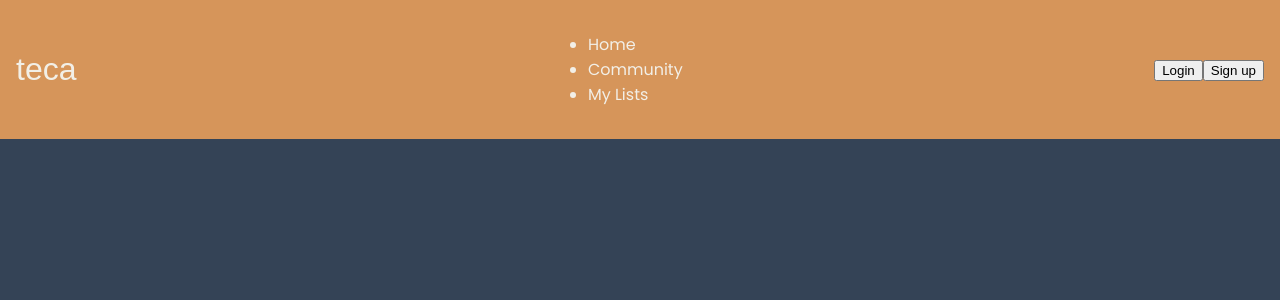
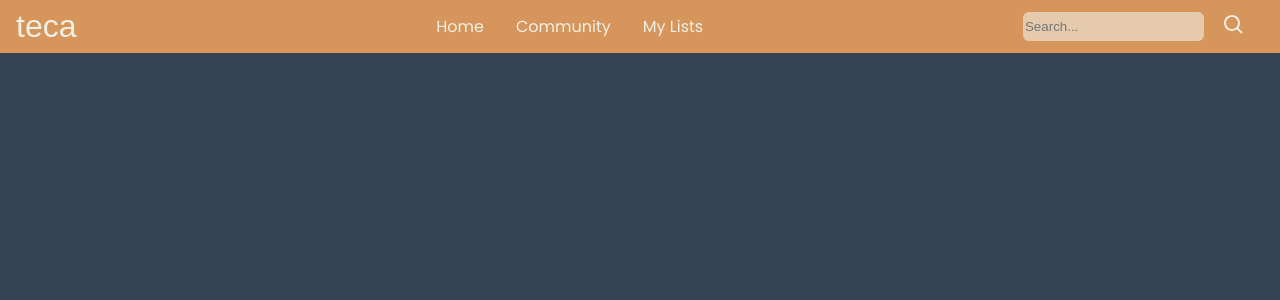
Before and after one commit to jurocaSITE/Capstone_Frontend, a React (Create React App) app in the folder frontend/: page / in a window 1280 px wide. Shown: the top 300 px of the page. Built offline with nearby package versions, Linux system fonts and the light colour scheme; a web font is replaced by a local one.

Commit message:
New search bar and navbar styling

```diff
--- a/frontend/package.json
+++ b/frontend/package.json
@@ -11,6 +11,7 @@
     "moment": "^2.29.1",
     "react": "^17.0.2",
     "react-dom": "^17.0.2",
+    "react-icons": "^4.2.0",
     "react-router-dom": "^6.0.0-beta.0",
     "react-scripts": "4.0.3",
     "web-vitals": "^1.1.2"
--- a/frontend/src/components/Navbar/Navbar.css
+++ b/frontend/src/components/Navbar/Navbar.css
@@ -6,7 +6,7 @@
 	align-items: center;
 
 	background: var(--main-clr);
-	padding: 1rem;
+	padding: 0.5em 1em;
 }
 .Navbar .content {
 	display: flex;
@@ -26,3 +26,42 @@
 	justify-content: space-evenly;
 	align-items: center;
 }
+.Navbar .content .pages {
+	display: flex;
+	flex-direction: row;
+	align-items: center;
+	list-style-type: none;
+
+	margin: 0;
+}
+.Navbar .content .pages li {
+	margin: 0 1em;
+}
+.Navbar .content .search-bar {
+	display: flex;
+	align-items: center;
+}
+.Navbar .content .search-bar input {
+	height: 2em;
+
+	background: var(--light-shade-6-opacity);
+	border: none;
+	border-radius: var(--border-rad);
+}
+.Navbar .content .search-bar button {
+	cursor: pointer;
+	background: transparent;
+	border: none;
+	color: inherit;
+}
+.Navbar .content .search-bar .search-icon {
+	margin: 0 0.5em;
+	font-size: 1.5rem;
+}
+.Navbar .content .user-buttons {
+	display: flex;
+	align-items: center;
+}
+.Navbar .content .user-buttons a {
+	margin: 0 1em;
+}
--- a/frontend/src/components/Navbar/Navbar.js
+++ b/frontend/src/components/Navbar/Navbar.js
@@ -1,6 +1,9 @@
 import React from "react";
 import { NavLink as Link, useNavigate } from "react-router-dom";
+import { BiSearch } from "react-icons/bi";
 import "./Navbar.css";
+
+const userExists = true;
 
 export default function Navbar() {
   return (
@@ -9,6 +12,16 @@ export default function Navbar() {
         <span className="logo">
           <Link to="/">teca</Link>
         </span>
+
+        {!userExists && (
+          <span className="user-buttons">
+            <Link to="/login">Login</Link>
+            <Link to="/register">Sign up</Link>
+          </span>
+        )}
+
+        {userExists && (
+          <>
             <ul className="pages">
               <li>
                 <Link to="/home" activeClassName="active" end>
@@ -26,14 +39,21 @@ export default function Navbar() {
                 </Link>
               </li>
             </ul>
-				<span className="user-buttons">
-					<Link to="/login">
-						<button className="login-btn">Login</button>
-					</Link>
-					<Link to="/register">
-						<button className="register-btn">Sign up</button>
-					</Link>
-				</span>
+
+            <div className="search-bar">
+              <input
+                type="text"
+                name="search"
+                placeholder="Search..."
+                // value={form.email}
+                // onChange={handleOnInputChange}
+              />
+			  <button className="search-btn">
+				<BiSearch className="search-icon" />
+			  </button>
+            </div>
+          </>
+        )}
       </div>
     </nav>
   );
--- a/frontend/src/index.css
+++ b/frontend/src/index.css
@@ -6,6 +6,9 @@
 	--main-clr: #d6955a;
 	--dark-accent: #d37942;
 	--dark-shade: #344356;
+
+	--light-shade-6-opacity: rgba(242, 239, 231, .6);
+	--border-rad: 6px;
 }
 
 body {
```
Also changed, not shown: 1 other file (tests, documents, lock files or other folders). Lines whose indentation alone changed are shown as unchanged.
